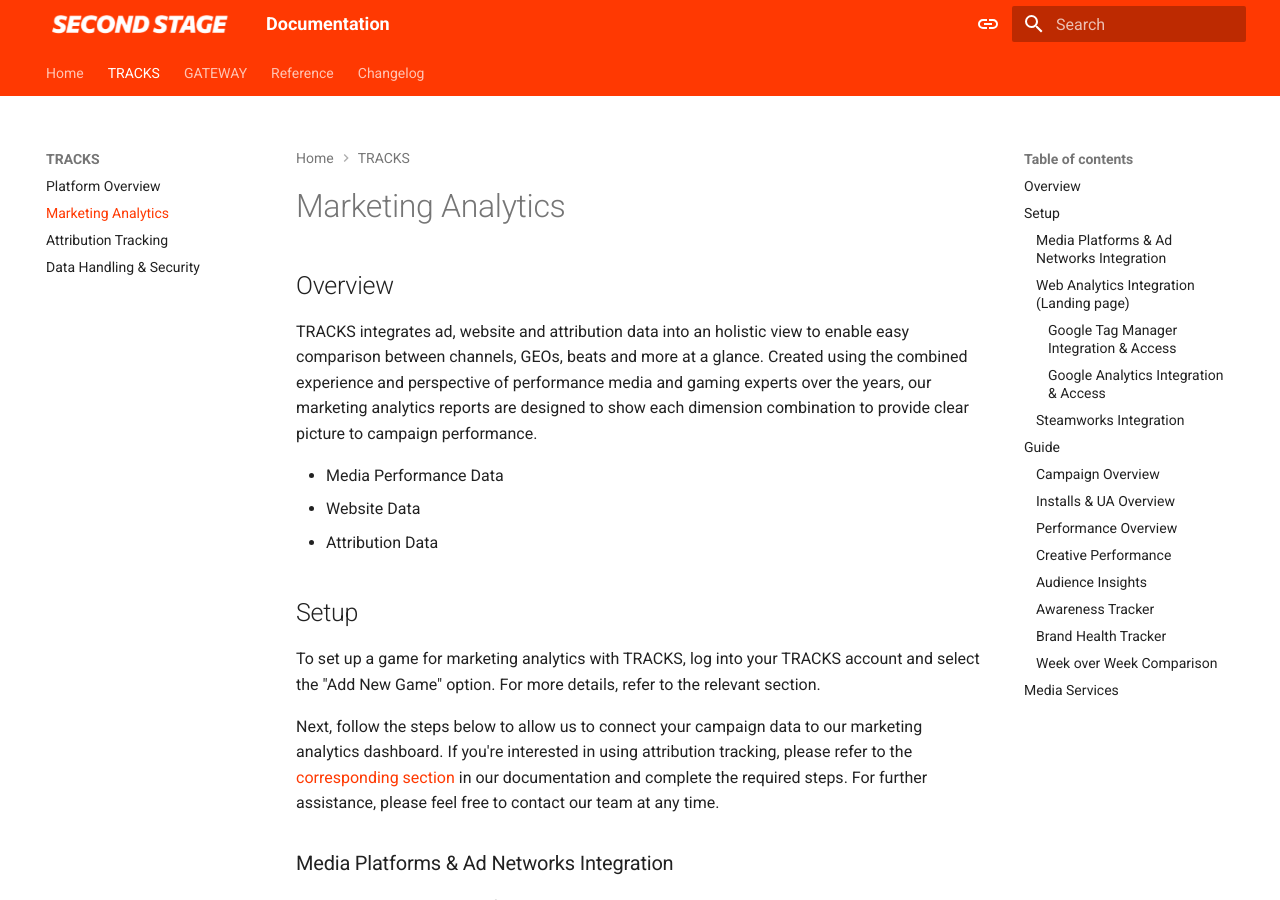
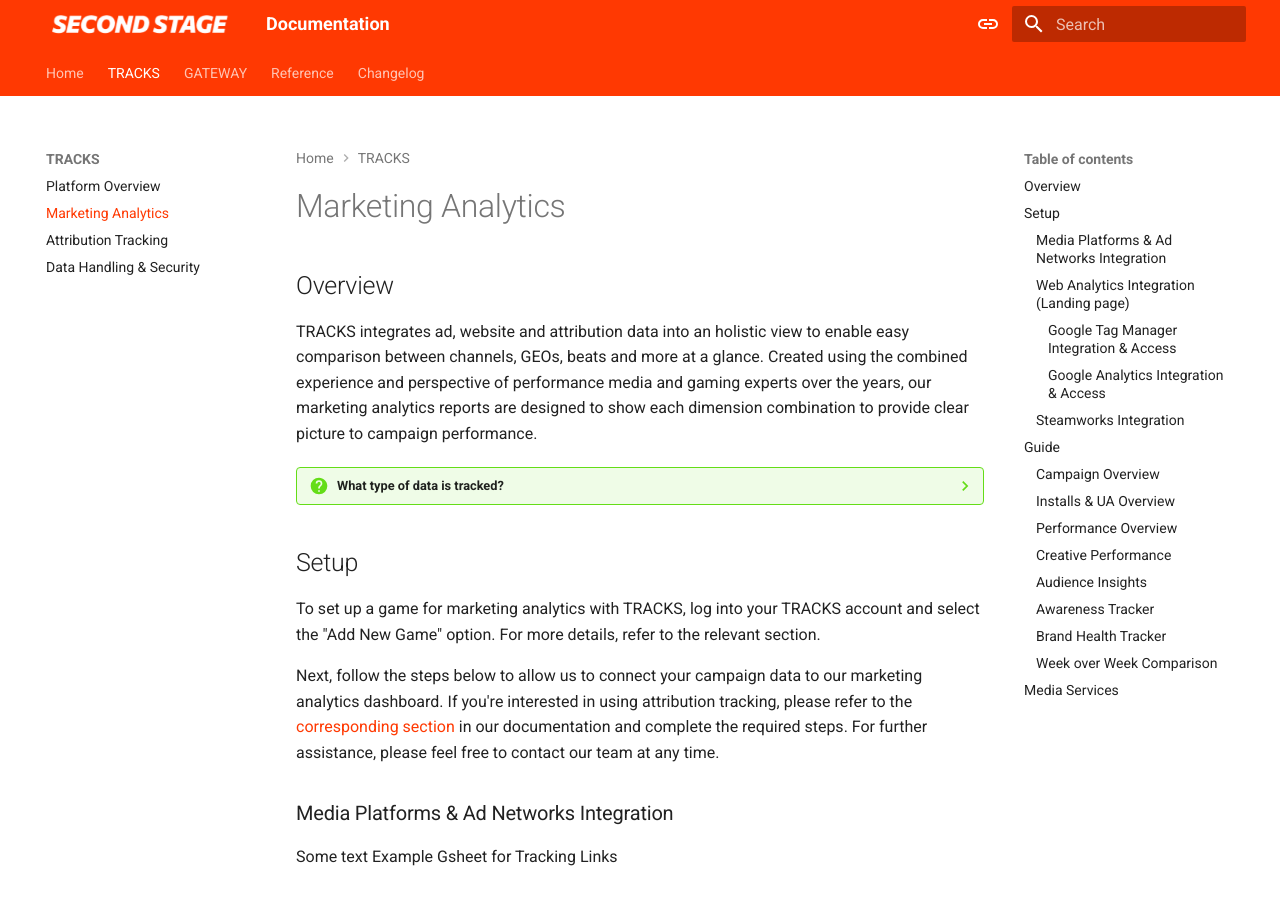
Before and after one commit to secondstage-io/tracks-documentation, an MkDocs documentation site: the page built from docs/tracks/marketing-analytics.md, in a window 1280 px wide and 900 px high. Built offline with MkDocs 1.6.1 and Material for MkDocs 9.7.7, drawn with Linux system fonts in a browser that asks for light colours.

Commit message:
Update marketing-analytics.md
formatting

```diff
--- a/docs/tracks/marketing-analytics.md
+++ b/docs/tracks/marketing-analytics.md
@@ -4,9 +4,10 @@
 
 TRACKS integrates ad, website and attribution data into an holistic view to enable easy comparison between channels, GEOs, beats and more at a glance. Created using the combined experience and perspective of performance media and gaming experts over the years, our marketing analytics reports are designed to show each dimension combination to provide clear picture to campaign performance.
 
-- Media Performance Data
-- Website Data
-- Attribution Data
+??? question "What type of data is tracked?"
+
+    TRACKS combines Media Performance, Website and Attribution Data.
+
 
 ## Setup
 
```
